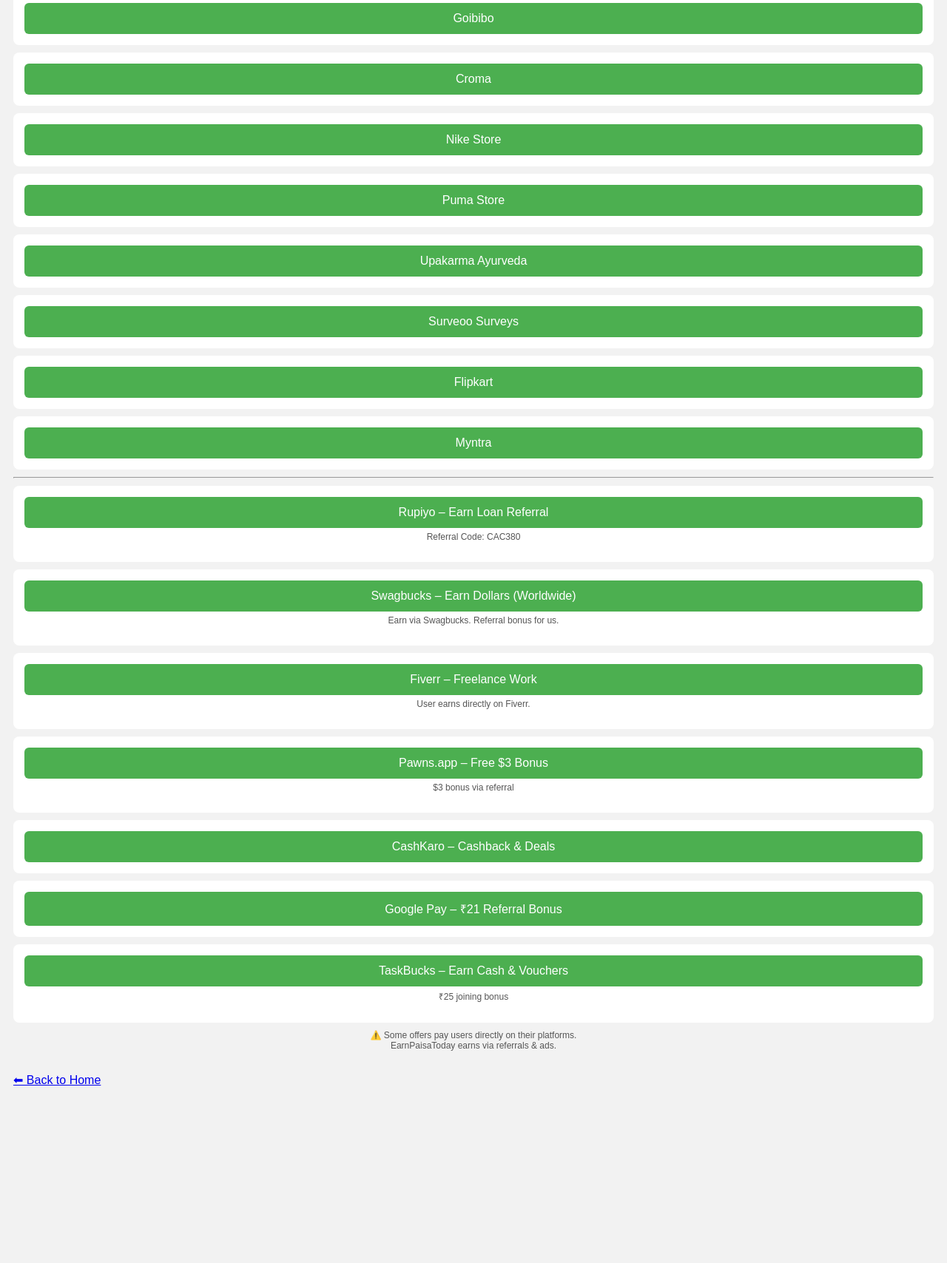
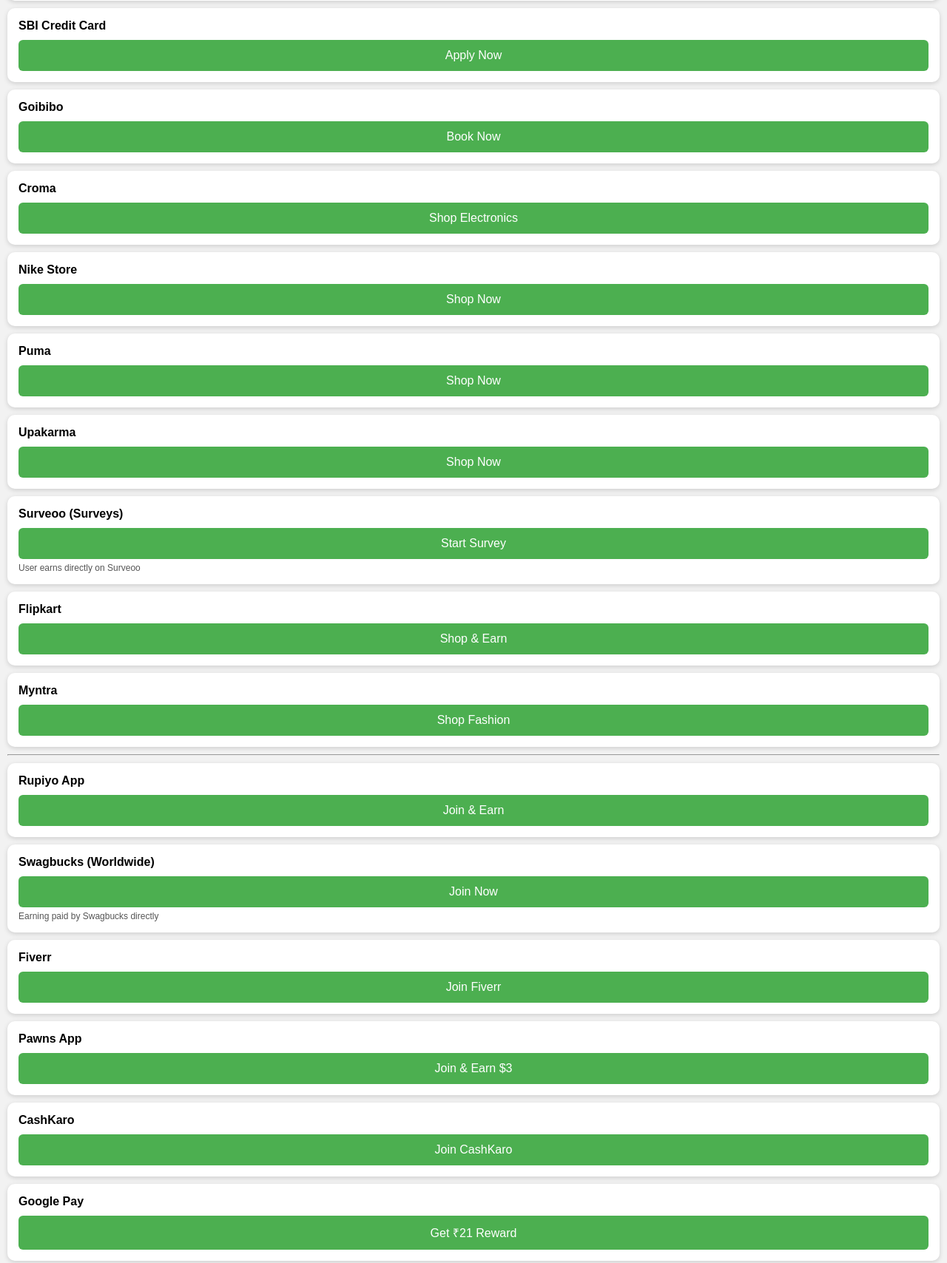
Before and after one commit to kashyapram21377-cmyk/EarnPaisaToday, a plain HTML site: page offers.html in a window 1280 px wide. Shown: the part 507-2215 px from the top of the page at 74% size. Before the commit the page ends 1995 px from the top, so only its background shows below. Drawn offline with Linux system fonts and the light colour scheme.

Commit message:
Update offers.html
Update offers.html – international + old offers

```diff
--- a/offers.html
+++ b/offers.html
@@ -1,98 +1,160 @@
 <!DOCTYPE html>
 <html>
 <head>
-  <title>Offers - EarnPaisaToday</title>
+<title>EarnPaisaToday – Offers</title>
 <meta name="viewport" content="width=device-width, initial-scale=1">
 <style>
-    body{font-family:Arial;background:#f2f2f2;padding:10px}
+body{
+  font-family:Arial;
+  background:#f2f2f2;
+  padding:10px;
+  margin:0
+}
 h2{text-align:center}
-    .card{background:#fff;padding:15px;margin:10px 0;border-radius:8px}
+.card{
+  background:#fff;
+  padding:15px;
+  margin:10px 0;
+  border-radius:10px;
+  box-shadow:0 2px 6px rgba(0,0,0,0.15)
+}
+.title{font-size:16px;font-weight:bold}
 .btn{
   display:block;
+  margin-top:10px;
   background:#4caf50;
   color:#fff;
   padding:12px;
   text-align:center;
   border-radius:6px;
-      text-decoration:none;
-      font-size:16px
+  text-decoration:none
 }
-    .note{font-size:12px;color:#555;margin-top:5px;text-align:center}
+.note{
+  font-size:12px;
+  color:#555;
+  margin-top:5px
+}
+.lock{
+  text-align:center;
+  font-size:12px;
+  color:red;
+  margin-top:20px
+}
 </style>
 </head>
 <body>
 
-<h2>🔥 EarnPaisaToday – All Offers</h2>
+<h2>🔥 EarnPaisaToday – Verified Offers</h2>
 
 <!-- INDIAN OFFERS -->
-<div class="card"><a class="btn" href="https://bitli.in/2rwAlkq">Axis Bank Credit Card</a></div>
-<div class="card"><a class="btn" href="https://bitli.in/4RmxmtP">Axis Bank (Offer 2)</a></div>
-<div class="card"><a class="btn" href="https://bitli.in/T3QaQ73">Dot & Key</a></div>
-<div class="card"><a class="btn" href="https://bitli.in/UYbe9Qi">Baykaro</a></div>
-<div class="card"><a class="btn" href="https://bitli.in/N0W4A6Z">SBI Credit Card</a></div>
-<div class="card"><a class="btn" href="https://bitli.in/3nLZNUH">Goibibo</a></div>
-<div class="card"><a class="btn" href="https://bitli.in/3Mkadfg">Croma</a></div>
-<div class="card"><a class="btn" href="https://bitli.in/TBe7E5U">Nike Store</a></div>
-<div class="card"><a class="btn" href="https://bitli.in/9u8WpFp">Puma Store</a></div>
-<div class="card"><a class="btn" href="https://bitli.in/uCKms7b">Upakarma Ayurveda</a></div>
-<div class="card"><a class="btn" href="https://bitli.in/Miu0j3j">Surveoo Surveys</a></div>
-<div class="card"><a class="btn" href="https://fktr.in/ixIcJtX">Flipkart</a></div>
-<div class="card"><a class="btn" href="https://myntr.it/8bfSc9N">Myntra</a></div>
+<div class="card">
+  <div class="title">Axis Bank Credit Card</div>
+  <a class="btn" href="https://bitli.in/2rwAlkq">Open Offer</a>
+</div>
+
+<div class="card">
+  <div class="title">Axis Bank (Flipkart)</div>
+  <a class="btn" href="https://bitli.in/4RmxmtP">Open Offer</a>
+</div>
+
+<div class="card">
+  <div class="title">Dot & Key</div>
+  <a class="btn" href="https://bitli.in/T3QaQ73">Shop Now</a>
+</div>
+
+<div class="card">
+  <div class="title">Baykaro</div>
+  <a class="btn" href="https://bitli.in/UYbe9Qi">Shop Now</a>
+</div>
+
+<div class="card">
+  <div class="title">SBI Credit Card</div>
+  <a class="btn" href="https://bitli.in/N0W4A6Z">Apply Now</a>
+</div>
+
+<div class="card">
+  <div class="title">Goibibo</div>
+  <a class="btn" href="https://bitli.in/3nLZNUH">Book Now</a>
+</div>
+
+<div class="card">
+  <div class="title">Croma</div>
+  <a class="btn" href="https://bitli.in/3Mkadfg">Shop Electronics</a>
+</div>
+
+<div class="card">
+  <div class="title">Nike Store</div>
+  <a class="btn" href="https://bitli.in/TBe7E5U">Shop Now</a>
+</div>
+
+<div class="card">
+  <div class="title">Puma</div>
+  <a class="btn" href="https://bitli.in/9u8WpFp">Shop Now</a>
+</div>
+
+<div class="card">
+  <div class="title">Upakarma</div>
+  <a class="btn" href="https://bitli.in/uCKms7b">Shop Now</a>
+</div>
+
+<div class="card">
+  <div class="title">Surveoo (Surveys)</div>
+  <a class="btn" href="https://bitli.in/Miu0j3j">Start Survey</a>
+  <div class="note">User earns directly on Surveoo</div>
+</div>
+
+<div class="card">
+  <div class="title">Flipkart</div>
+  <a class="btn" href="https://fktr.in/ixIcJtX">Shop & Earn</a>
+</div>
+
+<div class="card">
+  <div class="title">Myntra</div>
+  <a class="btn" href="https://myntr.it/8bfSc9N">Shop Fashion</a>
+</div>
 
 <hr>
 
-<!-- REFERRAL / INTERNATIONAL -->
+<!-- INTERNATIONAL / REFERRAL -->
 <div class="card">
+  <div class="title">Rupiyo App</div>
   <a class="btn" href="https://rupiyo.app/referral?userId=46b95523-46cb-43c2-b275-ae1c7f5f4b38&userName=shiv+carpet&referralCode=CAC380">
-    Rupiyo – Earn Loan Referral
-  </a>
-  <p class="note">Referral Code: CAC380</p>
-</div>
-
-<div class="card">
-  <a class="btn" href="https://www.swagbucks.com/p/register?rb=216913213">
-    Swagbucks – Earn Dollars (Worldwide)
-  </a>
-  <p class="note">Earn via Swagbucks. Referral bonus for us.</p>
-</div>
-
-<div class="card">
-  <a class="btn" href="https://www.fiverr.com/pe/99a5xwY">
-    Fiverr – Freelance Work
-  </a>
-  <p class="note">User earns directly on Fiverr.</p>
-</div>
-
-<div class="card">
-  <a class="btn" href="https://discoverpawns.eu/1942855">
-    Pawns.app – Free $3 Bonus
-  </a>
-  <p class="note">$3 bonus via referral</p>
-</div>
-
-<div class="card">
-  <a class="btn" href="https://cashkaro.com?r=8693551&fname=Ramchander">
-    CashKaro – Cashback & Deals
+    Join & Earn
   </a>
 </div>
 
 <div class="card">
-  <a class="btn" href="https://gpay.app.goo.gl/invite-Q93Z0">
-    Google Pay – ₹21 Referral Bonus
-  </a>
+  <div class="title">Swagbucks (Worldwide)</div>
+  <a class="btn" href="https://www.swagbucks.com/p/register?rb=216913213">Join Now</a>
+  <div class="note">Earning paid by Swagbucks directly</div>
 </div>
 
 <div class="card">
-  <a class="btn" href="http://tbk.bz/6jx761bf">
-    TaskBucks – Earn Cash & Vouchers
-  </a>
-  <p class="note">₹25 joining bonus</p>
+  <div class="title">Fiverr</div>
+  <a class="btn" href="https://www.fiverr.com/pe/99a5xwY">Join Fiverr</a>
 </div>
 
-<p class="note">
-⚠️ Some offers pay users directly on their platforms.<br>
-EarnPaisaToday earns via referrals & ads.
-</p>
+<div class="card">
+  <div class="title">Pawns App</div>
+  <a class="btn" href="https://discoverpawns.eu/1942855">Join & Earn $3</a>
+</div>
+
+<div class="card">
+  <div class="title">CashKaro</div>
+  <a class="btn" href="https://cashkaro.com?r=8693551&fname=Ramchander">Join CashKaro</a>
+</div>
+
+<div class="card">
+  <div class="title">Google Pay</div>
+  <a class="btn" href="https://gpay.app.goo.gl/invite-Q93Z0">Get ₹21 Reward</a>
+</div>
+
+<div class="card">
+  <div class="title">TaskBucks</div>
+  <a class="btn" href="http://tbk.bz/6jx761bf">Download App</a>
+</div>
+
+<p class="lock">🔒 Verified links only • Fake earning not supported</p>
 
 <br>
 <a href="index.html">⬅ Back to Home</a>
```
Lines whose indentation alone changed are shown as unchanged.
